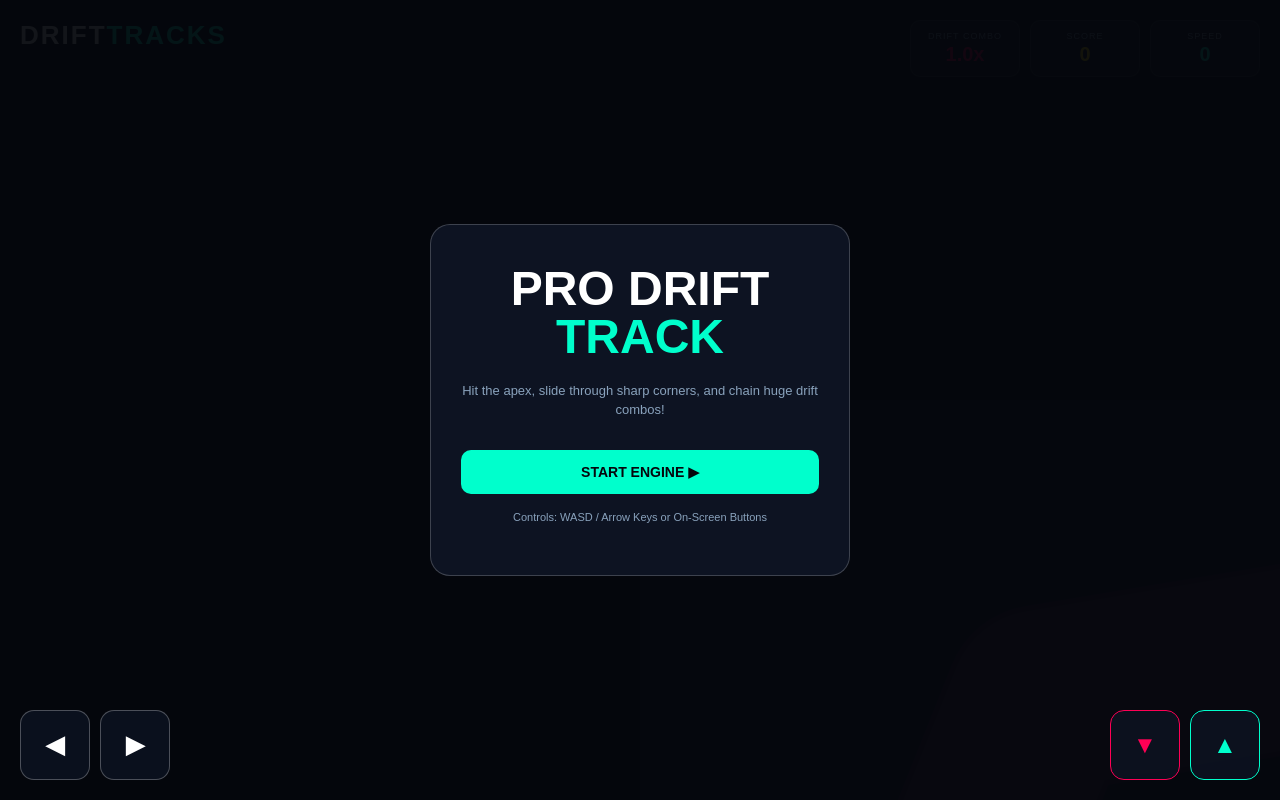
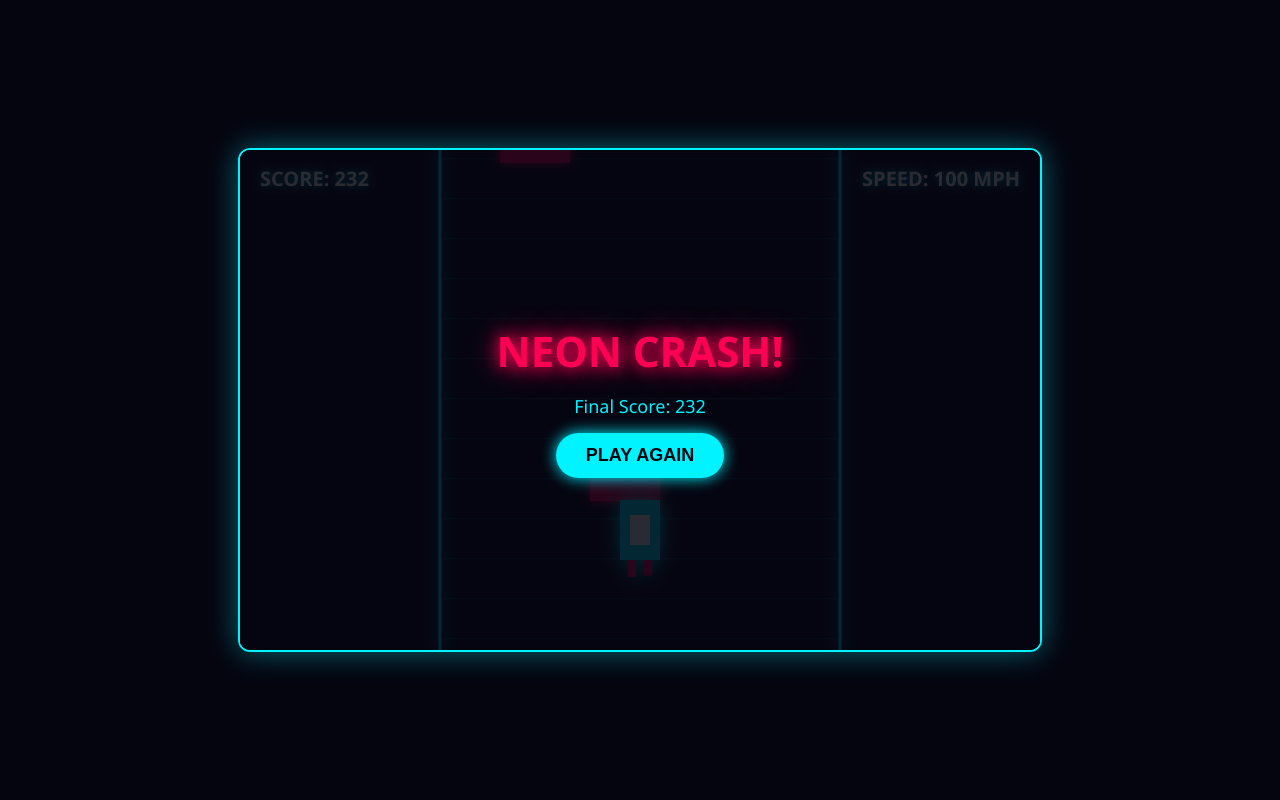
Before and after one commit to Itachi132-srv/driftingcart.github.io, a plain HTML site: page index.html in a window 1280 px wide. Drawn offline with Linux system fonts and the light colour scheme.

Commit message:
Revamp index.html for Neon Kart Parkour game
Updated HTML structure and styles for a new game interface.

```diff
--- a/index.html
+++ b/index.html
@@ -2,280 +2,407 @@
 <html lang="en">
 <head>
     <meta charset="UTF-8">
-<meta name="viewport" content="width=device-width, initial-scale=1">
-<title>DRIFT TRACKS</title>
+    <meta name="viewport" content="width=device-width, initial-scale=1.0">
+    <title>Neon Kart Parkour</title>
     <style>
-*{box-sizing:border-box}
-body{margin:0;background:#05070c;color:white;font-family:Arial,sans-serif;overflow:hidden}
-canvas{display:block;width:100%;height:100dvh}
-#hud{position:absolute;top:20px;left:20px;right:20px;display:flex;justify-content:space-between;pointer-events:none}
-.logo{font-size:26px;font-weight:900;letter-spacing:2px;color:#fff}
-.logo span{color:#00ffcc}
-.stats{display:flex;gap:10px}
-.stat{background:#0d1322;padding:10px 15px;border-radius:10px;border:1px solid #ffffff22;min-width:110px;text-align:center}
-.label{font-size:9px;color:#89a2bc;letter-spacing:1px;margin-bottom:2px}
-.value{font-size:20px;font-weight:bold}
-#score{color:#ffe600}
-#combo{color:#ff0055}
-#speed{color:#00ffcc}
-#menu{position:absolute;inset:0;background:#05070cf0;display:flex;align-items:center;justify-content:center;padding:20px}
-.panel{width:420px;max-width:100%;text-align:center;background:#0d1322;border:1px solid #ffffff33;border-radius:20px;padding:30px}
-h1{font-size:48px;line-height:1;margin:10px 0 20px}
-h1 span{color:#00ffcc}
-p{color:#89a2bc;font-size:13px;line-height:1.5;margin-bottom:20px}
-button{cursor:pointer;border:0;border-radius:10px;padding:14px;font-weight:bold;font-size:14px}
-.start{width:100%;background:#00ffcc;color:#05070c;margin-top:10px}
-#controls{position:absolute;bottom:20px;left:20px;right:20px;display:flex;justify-content:space-between;pointer-events:none}
-.group{display:flex;gap:10px;pointer-events:auto}
-.control{width:70px;height:70px;background:#0d1322cc;color:white;border:1px solid #ffffff44;font-size:24px;border-radius:14px;touch-action:none}
-.gas{color:#00ffcc;border-color:#00ffcc}
-.brake{color:#ff0055;border-color:#ff0055}
+        * {
+            box-sizing: border-box;
+            margin: 0;
+            padding: 0;
+        }
+        body {
+            background-color: #050510;
+            color: #fff;
+            font-family: 'Segoe UI', Tahoma, Geneva, Verdana, sans-serif;
+            display: flex;
+            flex-direction: column;
+            align-items: center;
+            justify-content: center;
+            min-height: 100vh;
+            overflow: hidden;
+        }
+        #game-container {
+            position: relative;
+            box-shadow: 0 0 30px rgba(0, 243, 255, 0.4);
+            border-radius: 12px;
+            overflow: hidden;
+            border: 2px solid #00f3ff;
+        }
+        canvas {
+            display: block;
+            background: #08081a;
+        }
+        #ui {
+            position: absolute;
+            top: 15px;
+            left: 20px;
+            right: 20px;
+            display: flex;
+            justify-content: space-between;
+            font-size: 20px;
+            font-weight: bold;
+            text-shadow: 0 0 10px #00f3ff;
+            pointer-events: none;
+        }
+        #game-over-screen {
+            position: absolute;
+            top: 0;
+            left: 0;
+            width: 100%;
+            height: 100%;
+            background: rgba(5, 5, 16, 0.85);
+            display: flex;
+            flex-direction: column;
+            align-items: center;
+            justify-content: center;
+            gap: 15px;
+        }
+        h1 {
+            font-size: 42px;
+            color: #ff0055;
+            text-shadow: 0 0 15px #ff0055, 0 0 30px #ff0055;
+        }
+        p {
+            font-size: 18px;
+            color: #00f3ff;
+        }
+        button {
+            padding: 12px 30px;
+            font-size: 18px;
+            font-weight: bold;
+            color: #050510;
+            background: #00f3ff;
+            border: none;
+            border-radius: 25px;
+            cursor: pointer;
+            box-shadow: 0 0 15px #00f3ff;
+            transition: transform 0.1s, box-shadow 0.1s;
+        }
+        button:hover {
+            transform: scale(1.05);
+            box-shadow: 0 0 25px #00f3ff;
+        }
+        .hidden {
+            display: none !important;
+        }
     </style>
 </head>
 <body>
 
-<canvas id="game"></canvas>
-
-<div id="hud">
- <div class="logo">DRIFT<span>TRACKS</span></div>
- <div class="stats">
-  <div class="stat"><div class="label">DRIFT COMBO</div><div class="value" id="combo">1.0x</div></div>
-  <div class="stat"><div class="label">SCORE</div><div class="value" id="score">0</div></div>
-  <div class="stat"><div class="label">SPEED</div><div class="value" id="speed">0</div></div>
+    <div id="game-container">
+        <canvas id="gameCanvas" width="800" height="500"></canvas>
+        <div id="ui">
+            <div id="score">SCORE: 0</div>
+            <div id="speed">SPEED: 100 MPH</div>
         </div>
-</div>
-
-<div id="menu">
- <div class="panel">
-  <h1>PRO DRIFT<br><span>TRACK</span></h1>
-  <p>Hit the apex, slide through sharp corners, and chain huge drift combos!</p>
-  <button class="start" id="start">START ENGINE ▶</button>
-  <p style="margin-top:15px;font-size:11px;">Controls: WASD / Arrow Keys or On-Screen Buttons</p>
- </div>
-</div>
-
-<div id="controls">
- <div class="group">
-  <button class="control" data-key="left">◀</button>
-  <button class="control" data-key="right">▶</button>
- </div>
- <div class="group">
-  <button class="control brake" data-key="brake">▼</button>
-  <button class="control gas" data-key="gas">▲</button>
+        <div id="game-over-screen">
+            <h1>NEON CRASH!</h1>
+            <p id="final-score">Final Score: 0</p>
+            <button onclick="resetGame()">PLAY AGAIN</button>
         </div>
     </div>
 
     <script>
-const canvas = document.getElementById('game');
+        const canvas = document.getElementById('gameCanvas');
         const ctx = canvas.getContext('2d');
+        const scoreEl = document.getElementById('score');
+        const finalScoreEl = document.getElementById('final-score');
+        const gameOverScreen = document.getElementById('game-over-screen');
 
-let W, H;
-function resize() {
-    W = canvas.width = innerWidth;
-    H = canvas.height = innerHeight;
-}
-addEventListener('resize', resize);
-resize();
+        // Game State
+        let isGameOver = false;
+        let score = 0;
+        let speed = 8;
+        let distance = 0;
 
-let running = false;
-let score = 0, combo = 1, speed = 0;
+        // Player Kart
+        const kart = {
+            x: canvas.width / 2,
+            y: 380,
+            width: 40,
+            height: 60,
+            xVelocity: 0,
+            yOffset: 0, // Vertical offset for jumping
+            yVelocity: 0,
+            isJumping: false,
+            gravity: 0.8,
+            jumpStrength: -14
+        };
+
+        // Inputs
+        const keys = {
+            Left: false,
+            Right: false,
+            Jump: false
+        };
+
+        // Track & Obstacles
+        const trackLanes = [260, 350, 440, 530]; // Lane X positions
+        let obstacles = [];
         let particles = [];
 
-// Car physics state
-const car = {
-    x: 0, y: 0,
-    angle: 0,
-    vx: 0, vy: 0,
-    speed: 0,
-    maxSpeed: 14,
-    accel: 0.15,
-    friction: 0.98,
-    steerSpeed: 0.05,
-    driftFactor: 0.92
+        // Controls Listener
+        window.addEventListener('keydown', (e) => {
+            if (e.key === 'ArrowLeft' || e.key === 'a' || e.key === 'A') keys.Left = true;
+            if (e.key === 'ArrowRight' || e.key === 'd' || e.key === 'D') keys.Right = true;
+            if (e.key === 'ArrowUp' || e.key === 'w' || e.key === 'W' || e.key === ' ') {
+                if (!keys.Jump && !kart.isJumping && !isGameOver) {
+                    kart.yVelocity = kart.jumpStrength;
+                    kart.isJumping = true;
+                }
+                keys.Jump = true;
+            }
+        });
+
+        window.addEventListener('keyup', (e) => {
+            if (e.key === 'ArrowLeft' || e.key === 'a' || e.key === 'A') keys.Left = false;
+            if (e.key === 'ArrowRight' || e.key === 'd' || e.key === 'D') keys.Right = false;
+            if (e.key === 'ArrowUp' || e.key === 'w' || e.key === 'W' || e.key === ' ') keys.Jump = false;
+        });
+
+        // Spawn Obstacles & Gaps
+        function spawnObstacle() {
+            const laneIndex = Math.floor(Math.random() * 3);
+            const laneX = trackLanes[laneIndex];
+            const type = Math.random() > 0.4 ? 'barrier' : 'ramp'; // Ramp or Barrier
+
+            obstacles.push({
+                x: laneX,
+                y: -100,
+                width: 70,
+                height: type === 'ramp' ? 40 : 30,
+                type: type,
+                passed: false
+            });
+        }
+
+        // Particle System for Sparks
+        function createSparks(x, y, color) {
+            for (let i = 0; i < 8; i++) {
+                particles.push({
+                    x: x,
+                    y: y,
+                    vx: (Math.random() - 0.5) * 6,
+                    vy: (Math.random() - 0.5) * 6,
+                    life: 20,
+                    color: color
+                });
+            }
+        }
+
+        function resetGame() {
+            isGameOver = false;
+            score = 0;
+            speed = 8;
+            distance = 0;
+            obstacles = [];
+            particles = [];
+            kart.x = canvas.width / 2;
+            kart.yOffset = 0;
+            kart.isJumping = false;
+            gameOverScreen.classList.add('hidden');
+            requestAnimationFrame(gameLoop);
+        }
+
+        function update() {
+            if (isGameOver) return;
+
+            // Update Score & Speed
+            distance += speed;
+            score = Math.floor(distance / 10);
+            scoreEl.innerText = `SCORE: ${score}`;
+            if (speed < 18) speed += 0.001; // Gradually increase difficulty
+
+            // Player Steering
+            if (keys.Left) kart.xVelocity = -7;
+            else if (keys.Right) kart.xVelocity = 7;
+            else kart.xVelocity *= 0.8;
+
+            kart.x += kart.xVelocity;
+
+            // Track Boundaries
+            if (kart.x < 220) kart.x = 220;
+            if (kart.x > 580) kart.x = 580;
+
+            // Player Jump Physics
+            if (kart.isJumping) {
+                kart.yOffset += kart.yVelocity;
+                kart.yVelocity += kart.gravity;
+
+                if (kart.yOffset >= 0) {
+                    kart.yOffset = 0;
+                    kart.isJumping = false;
+                    createSparks(kart.x, kart.y + 30, '#00f3ff');
+                }
+            }
+
+            // Spawn Logic
+            if (Math.random() < 0.025) {
+                const lastObs = obstacles[obstacles.length - 1];
+                if (!lastObs || lastObs.y > 150) {
+                    spawnObstacle();
+                }
+            }
+
+            // Move Obstacles
+            for (let i = obstacles.length - 1; i >= 0; i--) {
+                const obs = obstacles[i];
+                obs.y += speed;
+
+                // Collision Detection
+                const kartBox = {
+                    left: kart.x - kart.width / 2,
+                    right: kart.x + kart.width / 2,
+                    top: kart.y - kart.height / 2 + kart.yOffset,
+                    bottom: kart.y + kart.height / 2 + kart.yOffset
                 };
 
-const keys = { left: false, right: false, gas: false, brake: false };
-
-// Track Layout
-const trackPoints = [
-    {x: 400, y: 300},
-    {x: 1000, y: 200},
-    {x: 1500, y: 600},
-    {x: 1200, y: 1100},
-    {x: 600, y: 1200},
-    {x: 200, y: 800}
-];
-
-document.getElementById('start').onclick = () => {
-    running = true;
-    document.getElementById('menu').style.display = 'none';
-    car.x = trackPoints[0].x;
-    car.y = trackPoints[0].y;
-    car.angle = 0;
-    car.speed = 0;
-    score = 0;
+                const obsBox = {
+                    left: obs.x,
+                    right: obs.x + obs.width,
+                    top: obs.y,
+                    bottom: obs.y + obs.height
                 };
 
-// Controls setup
-document.querySelectorAll('[data-key]').forEach(b => {
-    const k = b.dataset.key;
-    const on = e => { e.preventDefault(); keys[k] = true; };
-    const off = e => { e.preventDefault(); keys[k] = false; };
-    b.addEventListener('pointerdown', on);
-    b.addEventListener('pointerup', off);
-    b.addEventListener('pointercancel', off);
-});
+                // Check overlap
+                if (kartBox.right > obsBox.left &&
+                    kartBox.left < obsBox.right &&
+                    kartBox.bottom > obsBox.top &&
+                    kartBox.top < obsBox.bottom) {
 
-addEventListener('keydown', e => {
-    const k = e.key.toLowerCase();
-    if (k === 'arrowleft' || k === 'a') keys.left = true;
-    if (k === 'arrowright' || k === 'd') keys.right = true;
-    if (k === 'arrowup' || k === 'w') keys.gas = true;
-    if (k === 'arrowdown' || k === 's') keys.brake = true;
-});
-
-addEventListener('keyup', e => {
-    const k = e.key.toLowerCase();
-    if (k === 'arrowleft' || k === 'a') keys.left = false;
-    if (k === 'arrowright' || k === 'd') keys.right = false;
-    if (k === 'arrowup' || k === 'w') keys.gas = false;
-    if (k === 'arrowdown' || k === 's') keys.brake = false;
-});
-
-function update() {
-    if (!running) return;
-
-    if (keys.gas) car.speed = Math.min(car.maxSpeed, car.speed + car.accel);
-    if (keys.brake) car.speed = Math.max(-4, car.speed - car.accel * 1.5);
-
-    car.speed *= car.friction;
-
-    let steerIntensity = 0;
-    if (keys.left) steerIntensity = -1;
-    if (keys.right) steerIntensity = 1;
-
-    if (Math.abs(car.speed) > 0.5) {
-        car.angle += steerIntensity * car.steerSpeed * (car.speed / car.maxSpeed);
+                    if (obs.type === 'barrier') {
+                        // Must jump higher than obstacle height to clear
+                        if (kart.yOffset > -20) {
+                            endGame();
+                        }
+                    } else if (obs.type === 'ramp') {
+                        // Hit a ramp! Launch into parkour air time
+                        kart.yVelocity = -16;
+                        kart.isJumping = true;
+                        createSparks(kart.x, kart.y, '#ff0055');
+                        obstacles.splice(i, 1);
+                        continue;
+                    }
                 }
 
-    const forwardX = Math.cos(car.angle);
-    const forwardY = Math.sin(car.angle);
-
-    let targetVx = forwardX * car.speed;
-    let targetVy = forwardY * car.speed;
-
-    car.vx = car.vx * car.driftFactor + targetVx * (1 - car.driftFactor);
-    car.vy = car.vy * car.driftFactor + targetVy * (1 - car.driftFactor);
-
-    car.x += car.vx;
-    car.y += car.vy;
-
-    let movementAngle = Math.atan2(car.vy, car.vx);
-    let driftAngle = Math.abs(car.angle - movementAngle);
-    while (driftAngle > Math.PI) driftAngle -= Math.PI * 2;
-    driftAngle = Math.abs(driftAngle);
-
-    let currentSpeedMag = Math.hypot(car.vx, car.vy);
-    if (driftAngle > 0.3 && currentSpeedMag > 4) {
-        let driftValue = Math.floor(currentSpeedMag * driftAngle * 10);
-        combo = +(1 + driftAngle * 2).toFixed(1);
-        score += Math.floor(driftValue * combo);
-
-        if (Math.random() < 0.6) {
-            particles.push({
-                x: car.x - forwardX * 15 + (Math.random() - 0.5) * 10,
-                y: car.y - forwardY * 15 + (Math.random() - 0.5) * 10,
-                alpha: 0.5,
-                size: 8 + Math.random() * 8
-            });
+                // Remove off-screen obstacles
+                if (obs.y > canvas.height + 50) {
+                    obstacles.splice(i, 1);
                 }
-    } else {
-        combo = 1.0;
             }
 
-    document.getElementById('score').textContent = score;
-    document.getElementById('combo').textContent = combo + 'x';
-    document.getElementById('speed').textContent = Math.round(currentSpeedMag * 12);
+            // Particles Update
+            for (let i = particles.length - 1; i >= 0; i--) {
+                const p = particles[i];
+                p.x += p.vx;
+                p.y += p.vy;
+                p.life--;
+                if (p.life <= 0) particles.splice(i, 1);
+            }
         }
 
-function drawTrack() {
-    ctx.fillStyle = '#0f172a';
-    ctx.fillRect(0, 0, W, H);
+        function endGame() {
+            isGameOver = true;
+            finalScoreEl.innerText = `Final Score: ${score}`;
+            gameOverScreen.classList.remove('hidden');
+        }
 
-    ctx.strokeStyle = '#1e293b';
-    ctx.lineWidth = 180;
-    ctx.lineCap = 'round';
-    ctx.lineJoin = 'round';
+        function draw() {
+            // Clear Background
+            ctx.fillStyle = '#08081a';
+            ctx.fillRect(0, 0, canvas.width, canvas.height);
 
+            // Draw Perspective Highway / Track
+            ctx.strokeStyle = '#00f3ff';
+            ctx.lineWidth = 3;
+            ctx.shadowBlur = 15;
+            ctx.shadowColor = '#00f3ff';
+
+            // Track Edges
             ctx.beginPath();
-    ctx.moveTo(trackPoints[0].x, trackPoints[0].y);
-    for (let i = 1; i < trackPoints.length; i++) {
-        ctx.lineTo(trackPoints[i].x, trackPoints[i].y);
-    }
-    ctx.closePath();
+            ctx.moveTo(200, 0); ctx.lineTo(200, canvas.height);
+            ctx.moveTo(600, 0); ctx.lineTo(600, canvas.height);
             ctx.stroke();
 
-    ctx.strokeStyle = '#ff005522';
-    ctx.lineWidth = 190;
+            // Moving Grid Lines (3D horizon feel)
+            ctx.lineWidth = 1;
+            ctx.strokeStyle = 'rgba(0, 243, 255, 0.2)';
+            const gridOffset = (distance % 40);
+            for (let y = gridOffset; y < canvas.height; y += 40) {
+                ctx.beginPath();
+                ctx.moveTo(200, y);
+                ctx.lineTo(600, y);
                 ctx.stroke();
             }
 
-function draw() {
+            // Draw Obstacles
+            obstacles.forEach(obs => {
+                if (obs.type === 'barrier') {
+                    ctx.fillStyle = '#ff0055';
+                    ctx.shadowColor = '#ff0055';
+                    ctx.shadowBlur = 12;
+                    ctx.fillRect(obs.x, obs.y, obs.width, obs.height);
+                } else if (obs.type === 'ramp') {
+                    ctx.fillStyle = '#ffcc00';
+                    ctx.shadowColor = '#ffcc00';
+                    ctx.shadowBlur = 12;
+                    ctx.beginPath();
+                    ctx.moveTo(obs.x, obs.y + obs.height);
+                    ctx.lineTo(obs.x + obs.width / 2, obs.y);
+                    ctx.lineTo(obs.x + obs.width, obs.y + obs.height);
+                    ctx.closePath();
+                    ctx.fill();
+                }
+            });
+
+            // Draw Neon Kart
             ctx.save();
-    let camX = W / 2 - car.x;
-    let camY = H / 2 - car.y;
-    ctx.translate(camX, camY);
+            ctx.translate(kart.x, kart.y + kart.yOffset);
 
-    drawTrack();
-
-    for (let i = particles.length - 1; i >= 0; i--) {
-        let p = particles[i];
-        ctx.fillStyle = `rgba(200, 200, 200, ${p.alpha})`;
+            // Kart Shadow (when jumping)
+            if (kart.isJumping) {
+                ctx.fillStyle = 'rgba(0, 0, 0, 0.4)';
                 ctx.beginPath();
-        ctx.arc(p.x, p.y, p.size, 0, Math.PI * 2);
+                ctx.ellipse(0, -kart.yOffset, 20, 10, 0, 0, Math.PI * 2);
                 ctx.fill();
-        p.alpha -= 0.02;
-        p.size += 0.3;
-        if (p.alpha <= 0) particles.splice(i, 1);
             }
 
-    ctx.save();
-    ctx.translate(car.x, car.y);
-    ctx.rotate(car.angle);
+            // Kart Glow & Body
+            ctx.fillStyle = '#00f3ff';
+            ctx.shadowColor = '#00f3ff';
+            ctx.shadowBlur = 20;
+            ctx.fillRect(-kart.width / 2, -kart.height / 2, kart.width, kart.height);
 
-    // Car Shadow
-    ctx.fillStyle = '#0008';
-    ctx.fillRect(-22, -12, 44, 24);
+            // Inner Neon Core
+            ctx.fillStyle = '#ffffff';
+            ctx.fillRect(-kart.width / 4, -kart.height / 4, kart.width / 2, kart.height / 2);
 
-    // Tires
-    ctx.fillStyle = '#111';
-    ctx.fillRect(-18, -16, 10, 6);
-    ctx.fillRect(8, -16, 10, 6);
-    ctx.fillRect(-18, 10, 10, 6);
-    ctx.fillRect(8, 10, 10, 6);
-
-    // Body
-    ctx.fillStyle = '#00ffcc';
-    ctx.beginPath();
-    ctx.roundRect(-20, -12, 40, 24, 6);
-    ctx.fill();
-
-    // Windshield
-    ctx.fillStyle = '#0a0f1d';
-    ctx.fillRect(-2, -10, 12, 20);
+            // Trail Sparks
+            ctx.fillStyle = '#ff0055';
+            ctx.fillRect(-12, kart.height / 2, 8, 10 + Math.random() * 10);
+            ctx.fillRect(4, kart.height / 2, 8, 10 + Math.random() * 10);
 
             ctx.restore();
-    ctx.restore();
+
+            // Draw Particles
+            particles.forEach(p => {
+                ctx.fillStyle = p.color;
+                ctx.shadowColor = p.color;
+                ctx.shadowBlur = 8;
+                ctx.fillRect(p.x, p.y, 4, 4);
+            });
         }
 
-function loop() {
+        function gameLoop() {
             update();
             draw();
-    requestAnimationFrame(loop);
+            if (!isGameOver) {
+                requestAnimationFrame(gameLoop);
+            }
         }
 
-requestAnimationFrame(loop);
+        // Start initial state
+        resetGame();
     </script>
-
 </body>
 </html>
```
Lines whose indentation alone changed are shown as unchanged.
